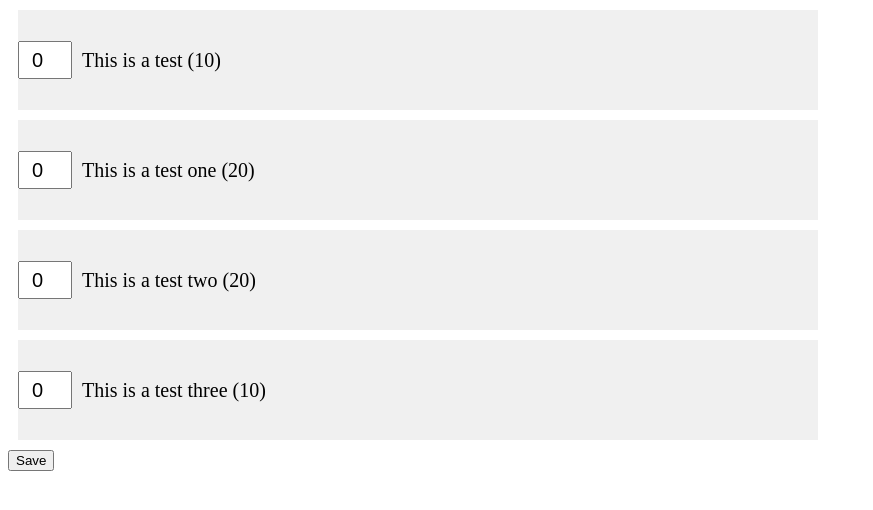
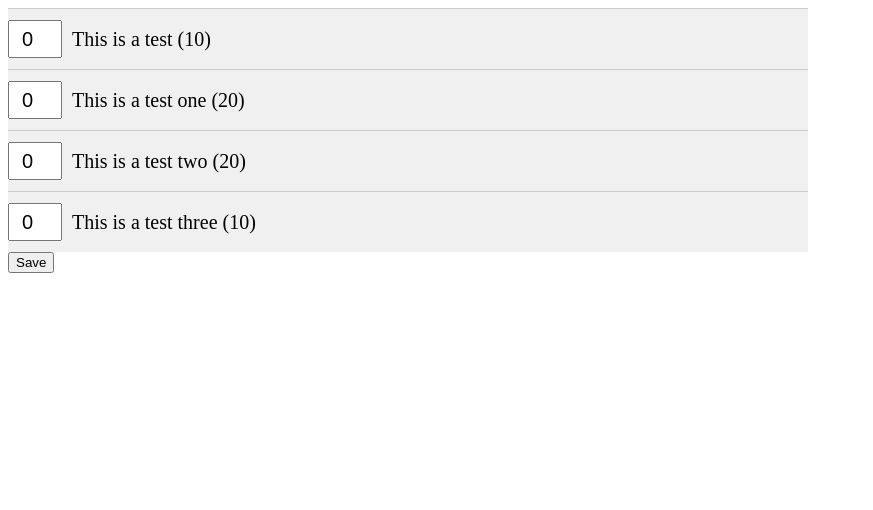
Before and after one commit to hua3467/JDom-1.0, a plain HTML site: page test.html in a window 1280 px wide. Shown: the whole page, without its empty margins (0-873 px from the left). Drawn offline with Linux system fonts and the light colour scheme.

Commit message:
Update test.html

```diff
--- a/test.html
+++ b/test.html
@@ -10,9 +10,8 @@
             justify-content:start;
             align-items: center;
             width: 800px;
-            height: 100px;
             background-color: #f0f0f0;
-            margin: 10px;
+            border-top: 1px solid #ccc;
         }
         .score-input {
             width: 46px;
@@ -23,6 +22,7 @@
         .item-text {
             margin-left: 10px;
             font-size: 20px;
+            line-height: 1em;
         }
     </style>
 </head>
```
